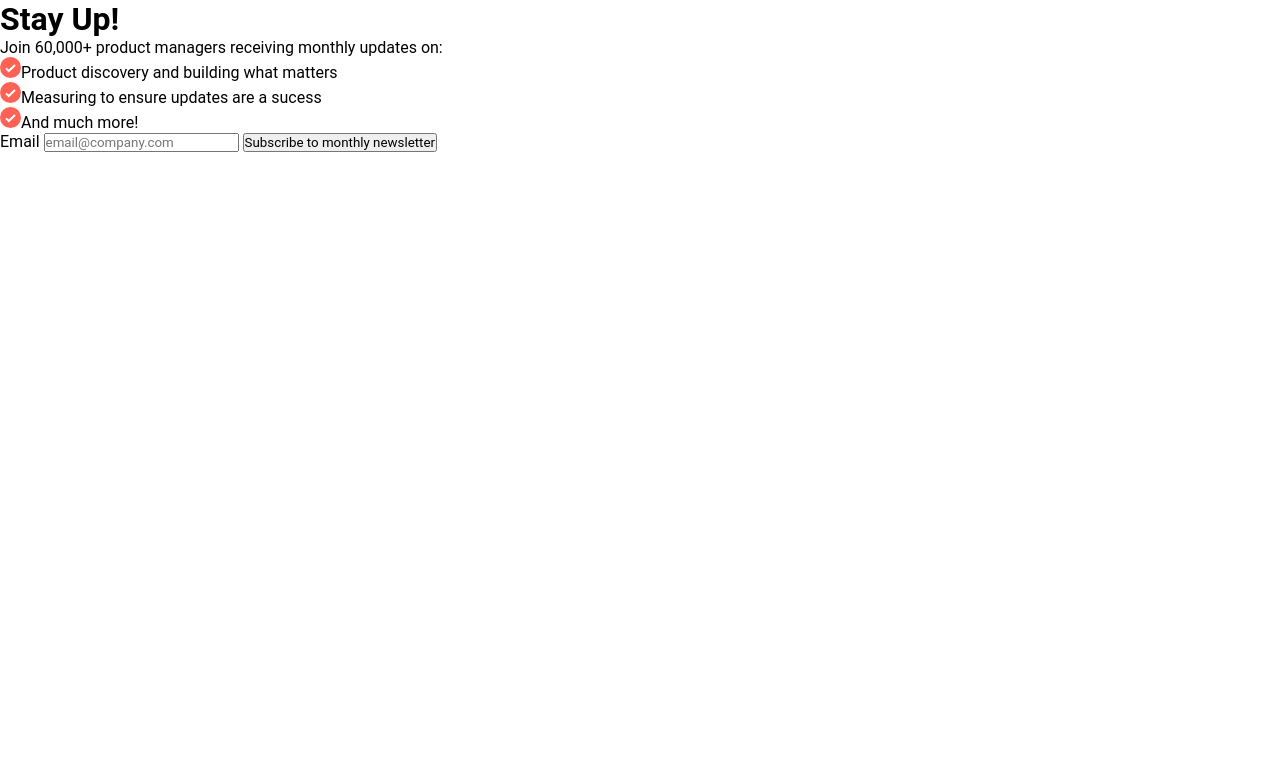
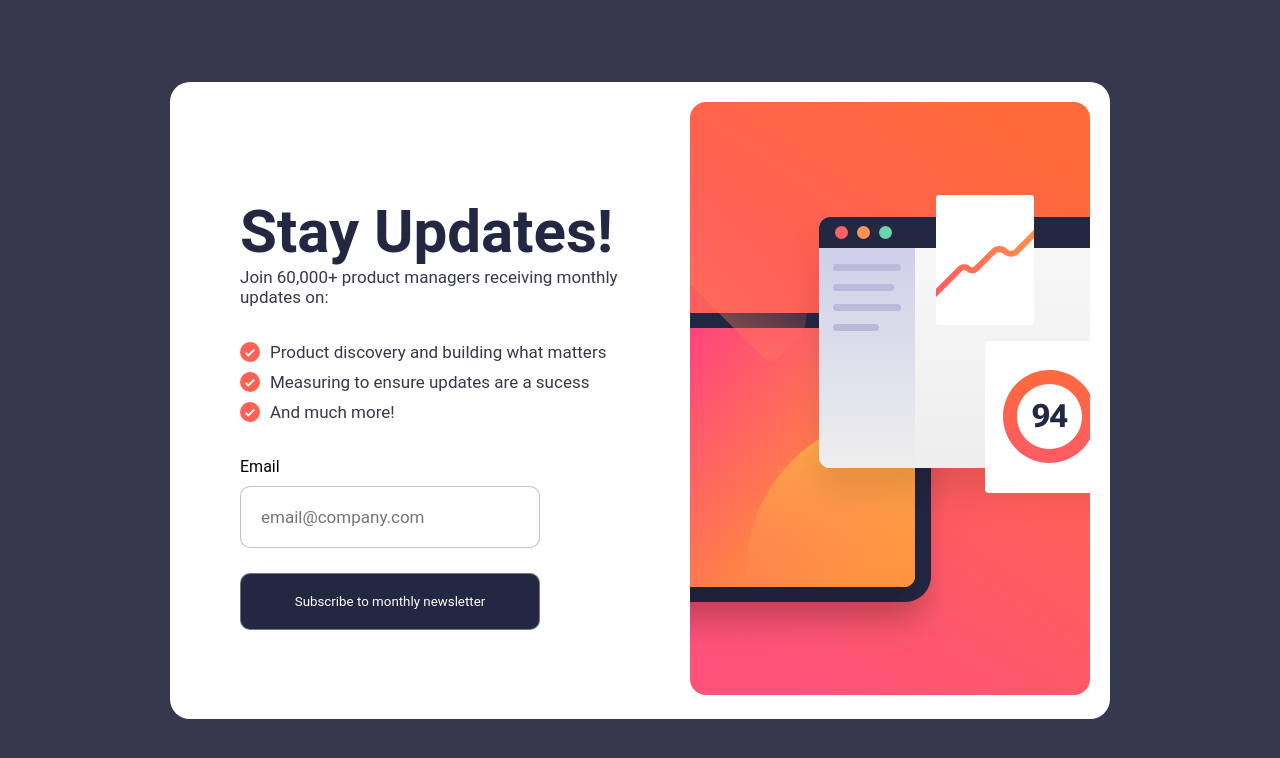
Before and after one commit to AllanFilimaoZita/Sign-Up-News-Letter, a plain HTML site: page index.html in a window 1280 px wide. Drawn offline with Linux system fonts and the light colour scheme.

Commit message:
Finalizado

```diff
--- a/index.html
+++ b/index.html
@@ -11,24 +11,40 @@
     <header id="header">
 
         <div class="sign-up">
-            <p class="left-part">
-                <h1>Stay Up!</h1>
-                <p>Join 60,000+ product managers receiving monthly updates on:</p>
+            <div class="left-part">
+                <div class="content">
+                    <h1>Stay Updates!</h1>
+                    <p>Join 60,000+ product managers receiving monthly updates on:</p>
+                </div>
 
-                <p><img src="img/icon-list.svg" alt="">Product discovery and building what matters</p>
-                <p><img src="img/icon-list.svg" alt="">Measuring to ensure updates are a sucess</p>
-                <p><img src="img/icon-list.svg" alt="">And much more!</p>
+                <div class="list">
+                    <div class="icones">
+                        <img src="img/icon-list.svg" alt="">
+                        <img src="img/icon-list.svg" alt="">
+                        <img src="img/icon-list.svg" alt="">
+                    </div>
+
+                    <div class="text">
+                        <p>Product discovery and building what matters</p>
+                        <p>Measuring to ensure updates are a sucess</p>
+                        <p>And much more!</p>
+                    </div>
+                </div>
 
                 <form>
-                    <label for="email">Email</label>
-                    <input type="email" placeholder="email@company.com">
-                    <input type="button" value="Subscribe to monthly newsletter">
+                    <div class="email">
+                        <label for="email">Email</label>
+                        <input type="email" placeholder="email@company.com">
+                    </div>
+                    <div class="btn">
+                        <input type="button" value="Subscribe to monthly newsletter">
+                    </div>
                 </form>
 
             </div>
 
             <div class="rigth-part">
-                <!-- <img src="img/illustration-sign-up-desktop.svg" alt=""> -->
+                <img src="img/illustration-sign-up-desktop.svg" alt="">
             </div>
         </div>
 
--- a/style.css
+++ b/style.css
@@ -1,3 +1,10 @@
+:root {
+    --dark: #232742;
+    --light: #36384D;
+    --white: #ffffff;
+    --gray: #a1a1a1a1;
+}
+
 @font-face {
     font-family: 'Roboto-Regular';
     src: url('assets/Roboto-Regular.ttf') format('truetype');
@@ -10,21 +17,93 @@
     box-sizing: border-box;
     font-family: 'Roboto';
 }
-/*
+
 #header {
     height: 100vh;
     width: 100vw;
     display: flex;
     align-items: center;
     justify-content: center;
-    background-color: #232742;
+    background-color: var(--light);
 }
 
 .sign-up {
-    height: 1000px;
-    width: 1000px;
+    padding: 20px;
     display: flex;
-    border-radius: 50px;
-    background-color: #ffffff;
+    align-items: center;
+    border-radius: 20px;
+    justify-content: center;
+    background-color: var(--white);
 }
- */
+
+.sign-up h1 {
+    color: var(--dark);
+    font-size: 60px;
+}
+
+.sign-up p {
+    font-size: 17px;
+    color: var(--light);
+}
+
+.left-part {
+    width: 500px;
+    display: flex;
+    padding: 0 50px;
+    flex-direction: column;
+}
+
+.content {
+    padding: 25px 0;
+}
+
+.icones {
+    width: 20px;
+    display: flex;
+    gap: 10px;
+    flex-direction: column;
+}
+
+.text {
+    gap: 10px;
+    padding: 10px;
+    display: flex;
+    flex-direction: column;
+}
+
+.list {
+    display: flex;
+    align-items: center;
+}
+
+form {
+    display: flex;
+    flex-direction: column;
+}
+
+.email {
+    display: flex;
+    padding: 25px 0;
+    flex-direction: column;
+}
+
+input {
+    width: 300px;
+    padding: 20px;
+    border-radius: 10px;
+    border: 1px solid var(--gray);
+}
+
+input[type="email"] {
+    font-size: 17px;
+    margin-top: 10px;
+}
+
+input[type="email"]:focus {
+    outline: none;
+}
+
+input[type="button"] {
+    color: var(--white);
+    background-color: var(--dark);
+}
```
